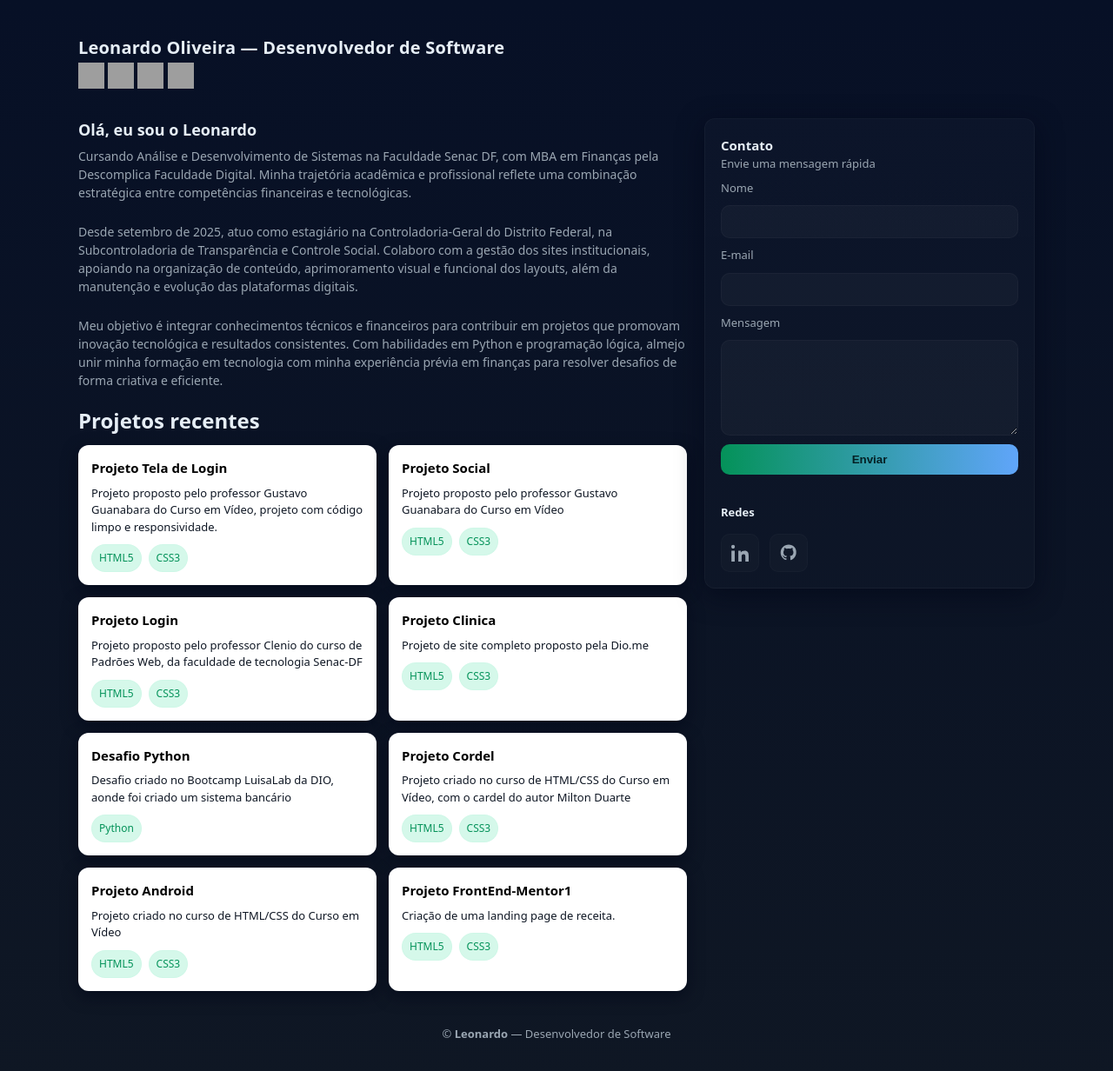
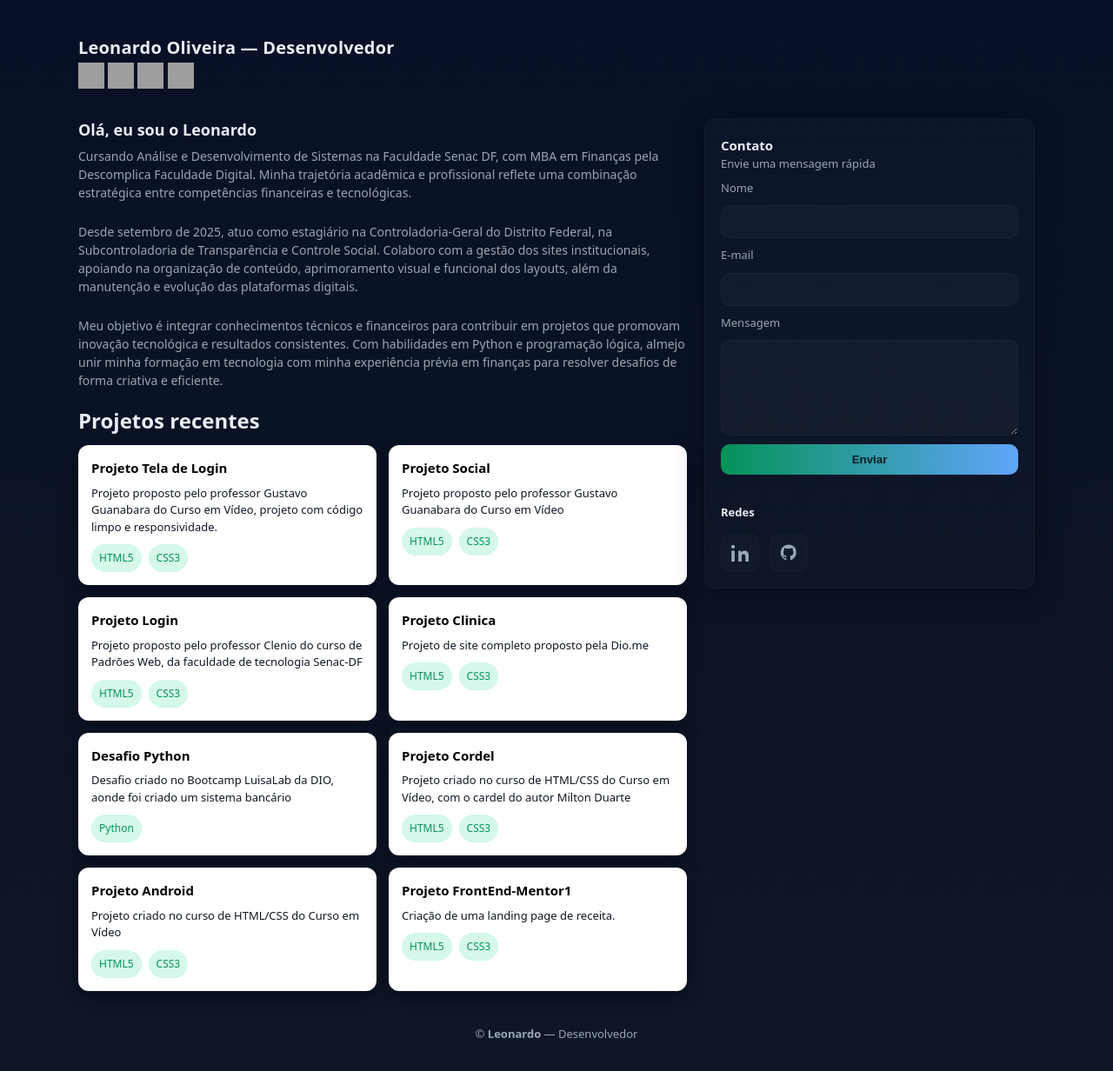
Before and after one commit to Leonardo2891/leonardo-oliveira, a plain HTML site: page index.html in a window 1280 px wide. Shown: the whole page at 87% size. Drawn offline with Linux system fonts and the light colour scheme; grey boxes are pictures that could not be loaded.

Commit message:
Update index.html

```diff
--- a/index.html
+++ b/index.html
@@ -15,7 +15,7 @@
         <div class="brand">
             <!--<div class="logo">L</div>-->
             <div>
-                <h1>Leonardo Oliveira — Desenvolvedor de Software</h1>
+                <h1>Leonardo Oliveira — Desenvolvedor</h1>
                 <p class="lead"></p>
                 <img width="30" height="30" src="https://img.icons8.com/color/48/html-5--v1.png" alt="html-5--v1"/>
                 <img width="30" height="30" src="https://img.icons8.com/color/48/css3.png" alt="css3"/>
@@ -171,7 +171,7 @@
     </aside>
 
     <footer>
-      <div>© <strong>Leonardo</strong> — Desenvolvedor de Software</div>
+      <div>© <strong>Leonardo</strong> — Desenvolvedor</div>
     </footer>
   </div>
 
```
